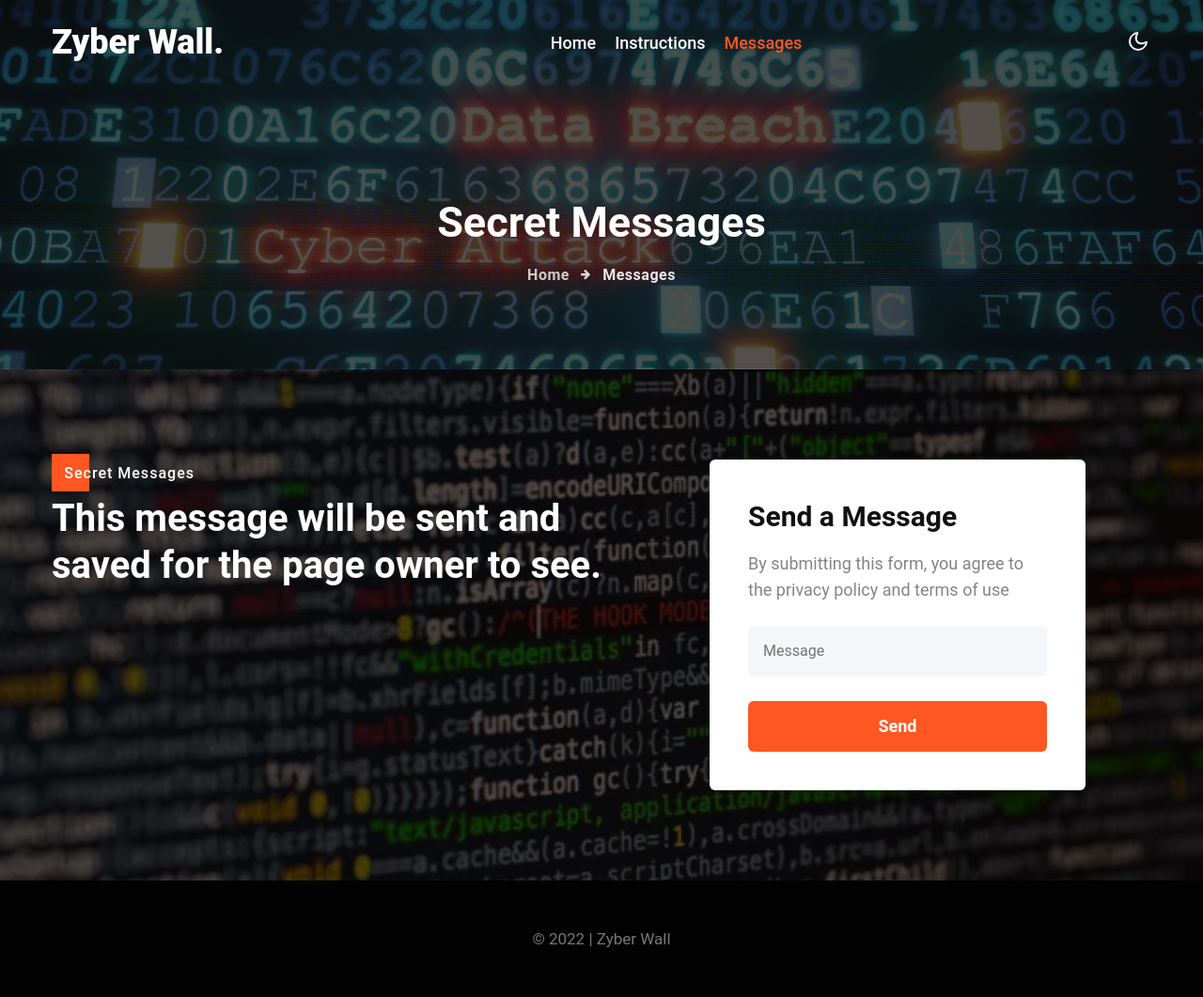
After one commit to JeanPierreMR/hidden_service, a Flask app: template templates/messages.html in a window 1280 px wide. The commit adds this page. Shown: the whole page at 94% size. Run offline with Flask 2, Linux system fonts and the light colour scheme; the template is opened without the code that fills it, so the values that code supplies are empty; some libraries are stand-ins or nearby versions.

Commit message:
add messages html

```diff
--- /dev/null
+++ b/templates/messages.html
@@ -0,0 +1,212 @@
+<!doctype html>
+<html lang="zxx">
+
+<head>
+  <title>Zyber Wall</title>
+
+  <!-- Required meta tags -->
+  <meta charset="utf-8">
+  <meta name="viewport" content="width=device-width, initial-scale=1, shrink-to-fit=no">
+  <meta name="keywords" content="Induz Responsive web template, Bootstrap Web Templates, Android Compatible web template, Smartphone Compatible web template, free webdesigns for Nokia, Samsung, LG, SonyEricsson, Motorola web design" />
+
+  <!-- <link href="//fonts.googleapis.com/css2?family=Roboto:ital,wght@0,400;0,500;0,700;0,900;1,400&display=swap" rel="stylesheet"> -->
+
+  <!-- Template CSS -->
+  <!-- <link rel="stylesheet" href="assets/css/style-starter.css"> -->
+  <link rel="stylesheet" type="text/css" href="{{ url_for('static', filename='css/style-starter.css') }}">
+</head>
+
+<body>
+  <div class="header-w3l">
+    <!--header-->
+    <header id="site-header" class="header-w3l fixed-top">
+      <div class="container">
+        <nav class="navbar navbar-expand-lg stroke">
+          <a class="navbar-brand" href="{{ url_for('index') }}">
+            Zyber Wall.
+          </a>
+          <!-- if logo is image enable this
+            <a class="navbar-brand" href="#index.html">
+                <img src="image-path" alt="Your logo" title="Your logo" style="height:35px;" />
+            </a> -->
+          <button class="navbar-toggler  collapsed bg-gradient" type="button" data-toggle="collapse"
+            data-target="#navbarTogglerDemo02" aria-controls="navbarTogglerDemo02" aria-expanded="false"
+            aria-label="Toggle navigation">
+            <span class="navbar-toggler-icon fa icon-expand fa-bars"></span>
+            <span class="navbar-toggler-icon fa icon-close fa-times"></span>
+            </span>
+          </button>
+
+          <div class="collapse navbar-collapse" id="navbarTogglerDemo02">
+            <ul class="navbar-nav mx-lg-auto">
+              <li class="nav-item">
+                <a class="nav-link" href="{{ url_for('index') }}">Home</a>
+              </li>
+              <li class="nav-item">
+                <a class="nav-link" href="{{ url_for('about') }}">Instructions</a>
+              </li>
+              <li class="nav-item active">
+                <a class="nav-link" href="{{ url_for('messages') }}">Messages</a>
+              </li>
+            </ul>
+
+          </div>
+          <!-- toggle switch for light and dark theme -->
+          <div class="mobile-position">
+            <nav class="navigation">
+              <div class="theme-switch-wrapper">
+                <label class="theme-switch" for="checkbox">
+                  <input type="checkbox" id="checkbox">
+                  <div class="mode-container">
+                    <i class="gg-sun"></i>
+                    <i class="gg-moon"></i>
+                  </div>
+                </label>
+              </div>
+            </nav>
+          </div>
+          <!-- //toggle switch for light and dark theme -->
+        </nav>
+      </div>
+    </header>
+  </div>
+  <!-- //header -->
+  <!--/breadcrumb-bg-->
+  <div class="breadcrumb-bg w3l-inner-page-breadcrumb py-5">
+    <div class="container pt-lg-5 pt-md-3 p-lg-4 pb-md-3 my-lg-3">
+      <h2 class="title pt-5">Secret Messages</h2>
+      <ul class="breadcrumbs-custom-path mt-3 text-center">
+        <li><a href="{{ url_for('index') }}">Home</a></li>
+        <li class="active"><span class="fa fa-arrow-right mx-2" aria-hidden="true"></span> Messages </li>
+      </ul>
+    </div>
+  </div>
+  <!--//breadcrumb-bg-->
+ <!-- contacts-5-grid -->
+
+  <!-- middle -->
+  <div class="w3l-middle py-5">
+    <div class="container py-lg-5 py-md-4">
+      <div class="row no-gutters">
+        <div class="welcome-left pr-lg-5">
+          <h6 class="title-subhny two mb-2"><span>Secret messages</span></h6>
+          <h3 class="title-w3l two mb-4">This message will be sent and saved for the page owner to see.</h3>
+          <!-- <p class="pr-lg-5">Lorem ipsum dolor sit amet,Ea consequuntur illum facere aperiam sequi optio
+            adipisicing.Lorem ipsum dolor sit amet,Ea consequuntur illum facere aperiam sequi optio adipisicing. </p> -->
+          <!-- <div class="buttons mt-md-5 mt-4">
+            <a class="btn btn-style btn-white mr-3" href="{{ url_for('about') }}">
+              Read More <span class="fa fa-angle-double-right ml-2" aria-hidden="true"></span></a>
+            <a class="btn btn-style btn-primary" href="{{ url_for('about') }}"> Get a quote <span
+                class="fa fa-angle-double-right ml-2" aria-hidden="true"></span></a>
+
+          </div> -->
+        </div>
+        <div class="welcome-left-frm pr-lg-5 mt-lg-0 mt-5">
+          <div class="w3request-form">
+
+            <form action="{{ url_for('messages') }}" method="post">
+              <h4 class="title-w3l">
+                Send a <span>Message</span></h4>
+              <p class="frm-p mt-3">
+                By submitting this form, you agree to the privacy policy and terms of use            </p>
+
+              <div class="form-style-w3ls mt-4">
+                <input type="text" id="message" name="message" placeholder="Message" required/>
+                <!-- <input type="email" name="Email" placeholder="Your Email" required="">
+                <input type="text" name="Phone" placeholder="Phone Number" required=""> -->
+
+                <button type="submit" class="btn btn-style btn-primary w-100 mt-3">Send</button>
+              </div>
+            </form>
+                    </div>
+        </div>
+      </div>
+
+    </div>
+  </div>
+  <!-- //middle -->
+
+  <!-- footer-28 block -->
+  <footer class="footer-28 position-relative py-5">
+    <div class="container">
+      <p class="copy-footer-28 text-center">© 2022 | Zyber Wall</p>
+    </div>
+
+    <!-- move top -->
+    <button onclick="topFunction()" id="movetop" title="Go to top">
+      &#10548;
+    </button>
+    <script>
+      // When the user scrolls down 20px from the top of the document, show the button
+      window.onscroll = function () {
+        scrollFunction()
+      };
+
+      function scrollFunction() {
+        if (document.body.scrollTop > 20 || document.documentElement.scrollTop > 20) {
+          document.getElementById("movetop").style.display = "block";
+        } else {
+          document.getElementById("movetop").style.display = "none";
+        }
+      }
+
+      // When the user clicks on the button, scroll to the top of the document
+      function topFunction() {
+        document.body.scrollTop = 0;
+        document.documentElement.scrollTop = 0;
+      }
+    </script>
+    <!-- /move top -->
+    <!-- //footer-28 block -->
+  </footer>
+    <!-- //footer-28 block -->
+  </footer>
+  <!--//footer-->
+  <!-- Template JavaScript -->
+  <script src="{{ url_for('static', filename='js/jquery-3.3.1.min.js') }}"></script>
+  <script src="{{ url_for('static', filename='js/theme-change.js') }}"></script>
+  <!-- disable body scroll which navbar is in active -->
+  <script>
+    $(function () {
+      $('.navbar-toggler').click(function () {
+        $('body').toggleClass('noscroll');
+      })
+    });
+  </script>
+  <!-- disable body scroll which navbar is in active -->
+
+  <!--/MENU-JS-->
+  <script>
+    $(window).on("scroll", function () {
+      var scroll = $(window).scrollTop();
+
+      if (scroll >= 80) {
+        $("#site-header").addClass("nav-fixed");
+      } else {
+        $("#site-header").removeClass("nav-fixed");
+      }
+    });
+
+    //Main navigation Active Class Add Remove
+    $(".navbar-toggler").on("click", function () {
+      $("header").toggleClass("active");
+    });
+    $(document).on("ready", function () {
+      if ($(window).width() > 991) {
+        $("header").removeClass("active");
+      }
+      $(window).on("resize", function () {
+        if ($(window).width() > 991) {
+          $("header").removeClass("active");
+        }
+      });
+    });
+  </script>
+  <!--//MENU-JS-->
+
+
+  <script src="{{ url_for('static', filename='js/bootstrap.min.js') }}"></script>
+
+</body>
+
+</html>
```
Also changed, not shown: templates/about.html (+13 -9 lines), templates/home.html (deleted, +0 -101 lines), templates/index.html (+6 -3 lines), templates/instructions.html (deleted, +0 -100 lines), 1 other file.
